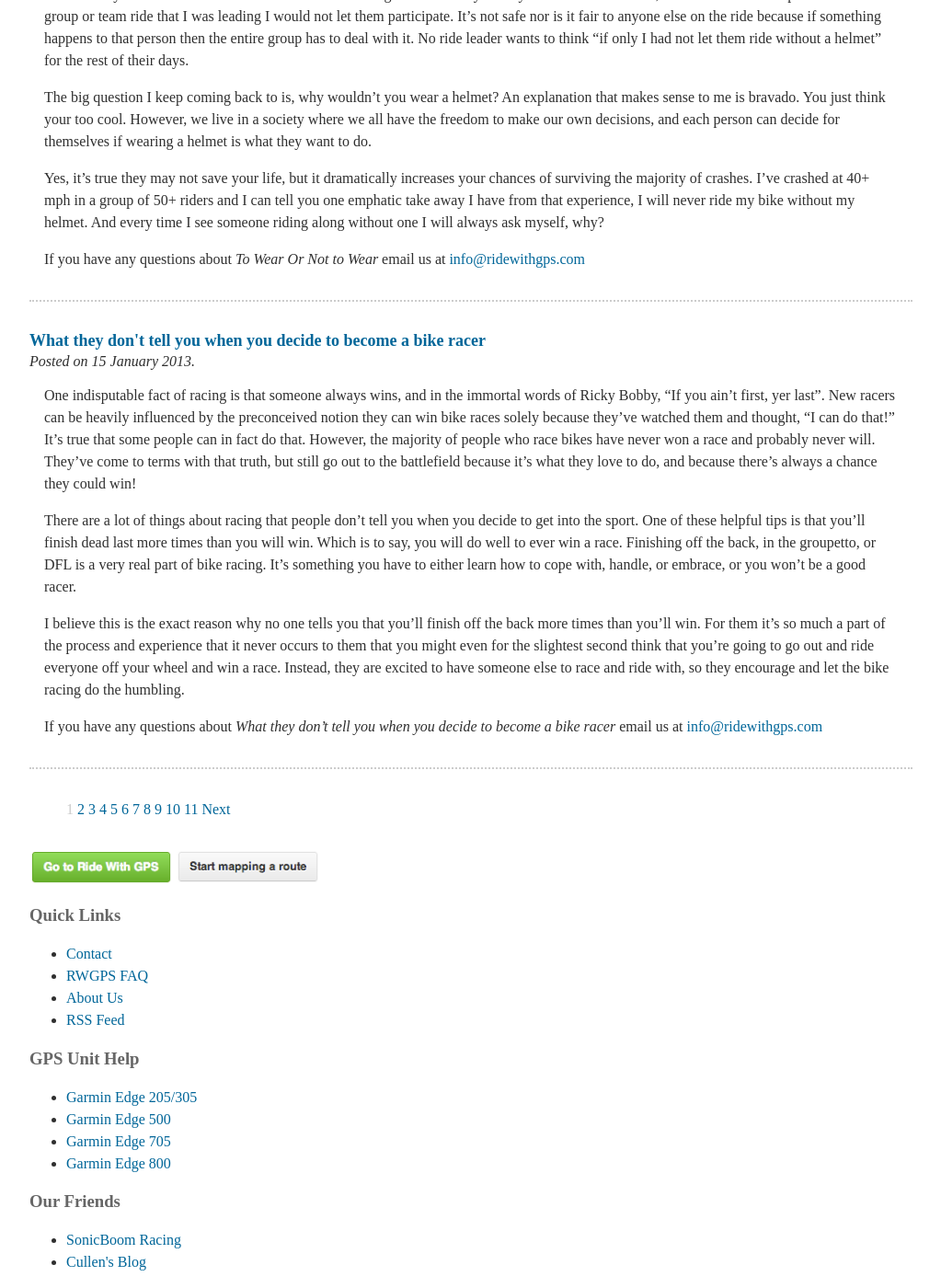
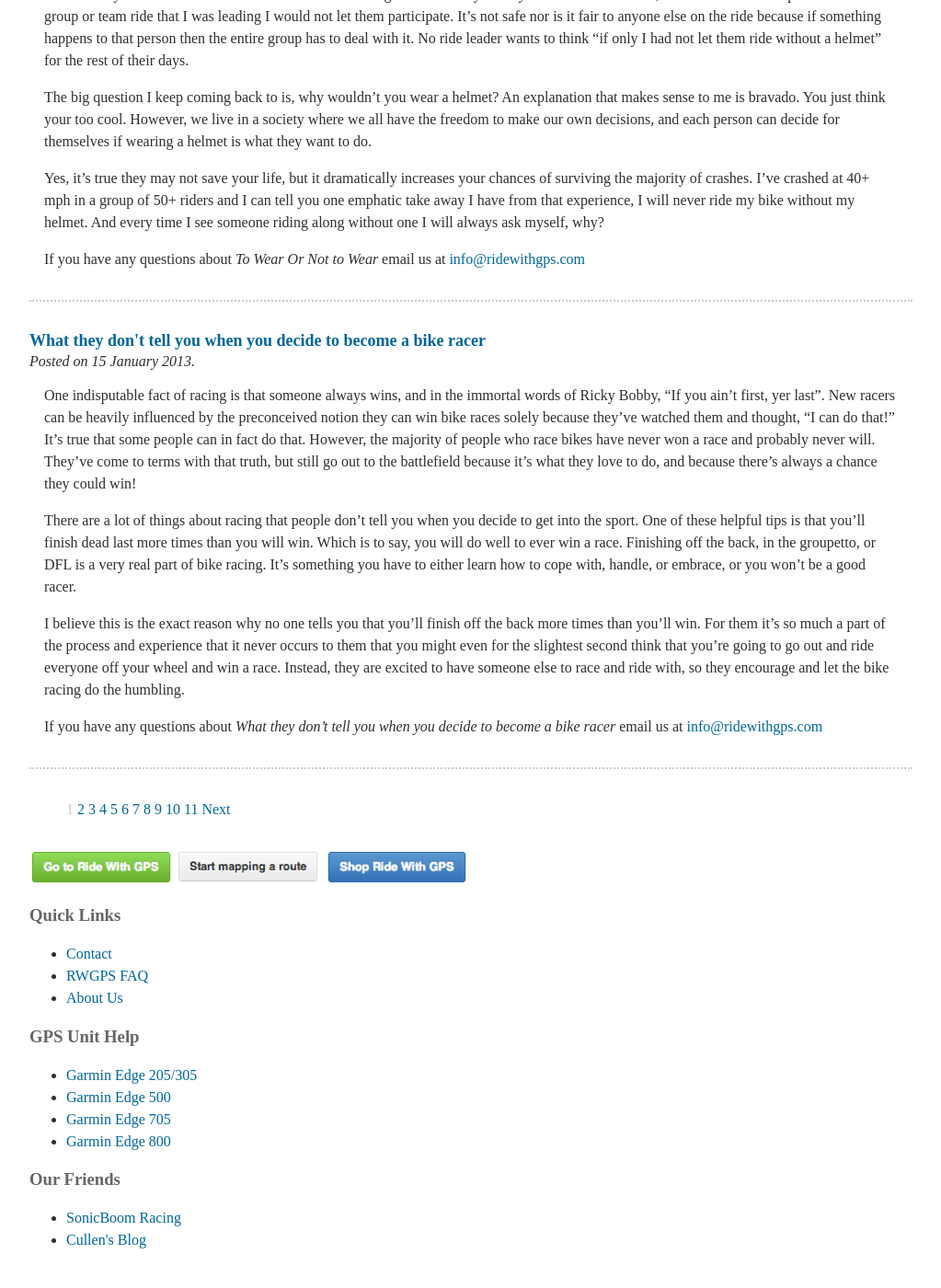
Before and after one commit to kingcu/blog.ridewithgps.com, a Jekyll site: the page built from index.html, in a window 1280 px wide and 1400 px high, scrolled down 13030 px. Shown: the whole window at 92% size, without its empty margins (128-1151 px from the left). Built offline with Jekyll 4.4.1, drawn with Linux system fonts in a browser that asks for light colours; nearby versions of some CDN libraries; some web fonts are replaced; Markdown is read by kramdown in place of the engine named in the settings; the list of posts is cut into pages by our own code; comment, search, counter and statistics services are not loaded; after the commit the page ends 14406 px from its top, so only the background shows below that.

Commit message:
shop cta and new social icons

```diff
--- a/_layouts/default.html
+++ b/_layouts/default.html
@@ -23,10 +23,11 @@
 
     <div class="social">
       <ul>
-        <li><a href="http://www.facebook.com/ridewithgps"><img src="/images/social_icons/facebook.png" alt="RideWithGPS on Facebook"></a></li>
-        <li><a href="https://twitter.com/#!/ridewithgps"><img src="/images/social_icons/twitter.png" alt="RideWithGPS on Twitter"></a></li>
-        <li><a href="https://plus.google.com/b/114140652803736847764/114140652803736847764"><img src="/images/social_icons/gPlus.png" alt="RideWithGPS on Google Plus"></a></li>
-        <li><a href="http://www.youtube.com/user/ridewithgps"><img src="/images/social_icons/youtube.png" alt="RideWithGps on Youtube"></a></li>
+        <li><a href="http://www.facebook.com/ridewithgps"><img src="/images/social_icons/facebook_32.png" alt="RideWithGPS on Facebook"></a></li>
+        <li><a href="https://twitter.com/#!/ridewithgps"><img src="/images/social_icons/twitter_32.png" alt="RideWithGPS on Twitter"></a></li>
+        <li><a href="https://plus.google.com/b/114140652803736847764/114140652803736847764"><img src="/images/social_icons/google_32.png" alt="RideWithGPS on Google Plus"></a></li>
+        <li><a href="http://www.youtube.com/user/ridewithgps"><img src="/images/social_icons/youtube_32.png" alt="RideWithGps on Youtube"></a></li>
+        <li><a href="http://feeds.feedburner.com/ridewithgpsblog"><img src="/images/social_icons/rss_32.png" alt="RideWithGps RSS Feed"></a></li>
       </ul>
     </div>
 
@@ -38,12 +39,12 @@
       <div id="sidebar" class="yui3-u-5-24">
         <a href="http://ridewithgps.com/?utm_source=Blog&utm_medium=Blog&utm_campaign=BlogNavCTA"><img style="margin-top:20px;" src="/images/cta/go_to_rwgps.png" width="156px" alt="Go To Ride With GPS"></a>
         <a href="http://ridewithgps.com/routes/new?utm_source=Blog&utm_medium=Blog&utm_campaign=BlogStartMapping"><img src="/images/cta/start_mapping.png " width="157px"></a>
+        <a href="http://ridewithgps.com/products?utm_source=Blog&utm_medium=Blog&utm_campaign=BlogShop"><img src="/images/cta/shop_rwgps.png" width="157px"></a>
         <h3>Quick Links</h3>
         <ul>
           <li><a href="http://ridewithgps.com/contact?utm_source=Blog&utm_medium=Blog&utm_campaign=BlogNavContact">Contact</a></li>
           <li><a href="http://ridewithgps.com/faq?utm_source=Blog&utm_medium=Blog&utm_campaign=BlogNavFAQ">RWGPS FAQ</a></li>
           <li><a href="http://ridewithgps.com/about?utm_source=Blog&utm_medium=Blog&utm_campaign=BlogNavAbout">About Us</a></li>
-          <li><a href="http://feeds.feedburner.com/ridewithgpsblog">RSS Feed</a></li>
         </ul>
         <h3>GPS Unit Help</h3>
         <ul>
--- a/stylesheets/main.css
+++ b/stylesheets/main.css
@@ -38,7 +38,7 @@
 .social {
   float: left;
   position: absolute;
-  margin-left:740px;
+  margin-left:729px;
   margin-top:-45px;
 }
 
```
Also changed, not shown: images/cta/shop_rwgps.png (added).
